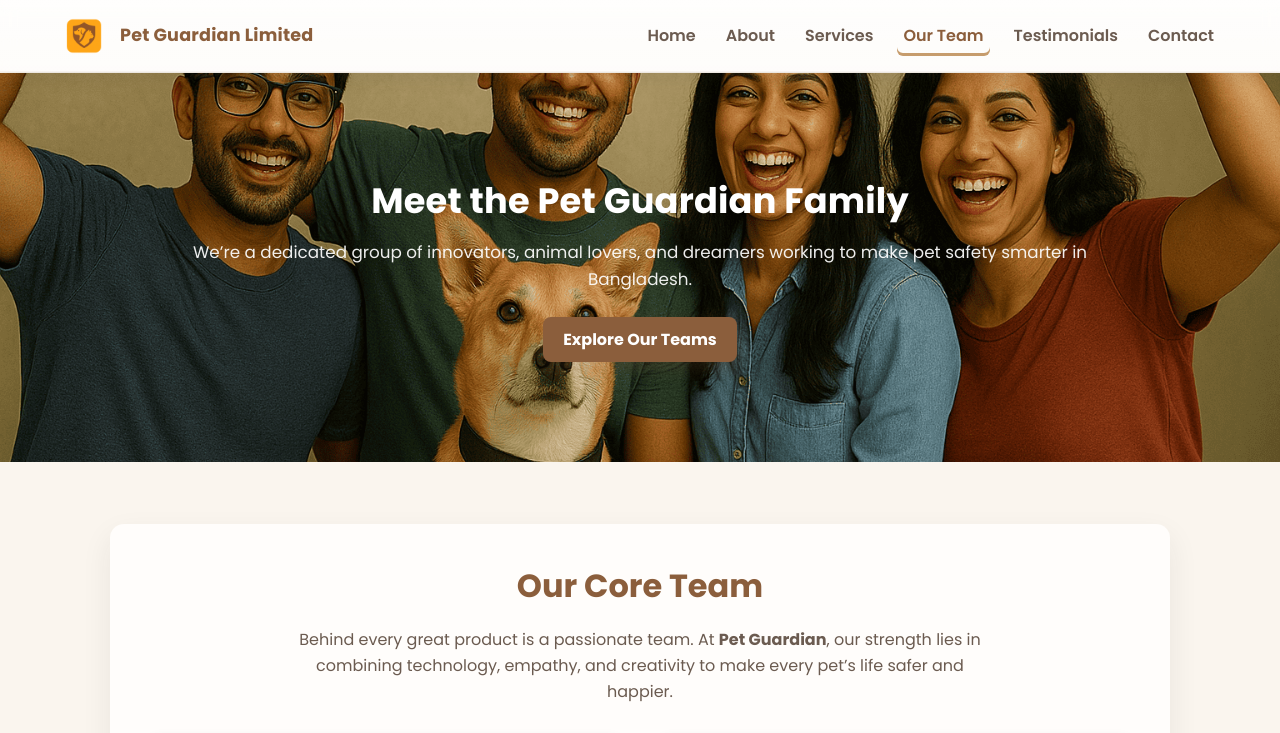
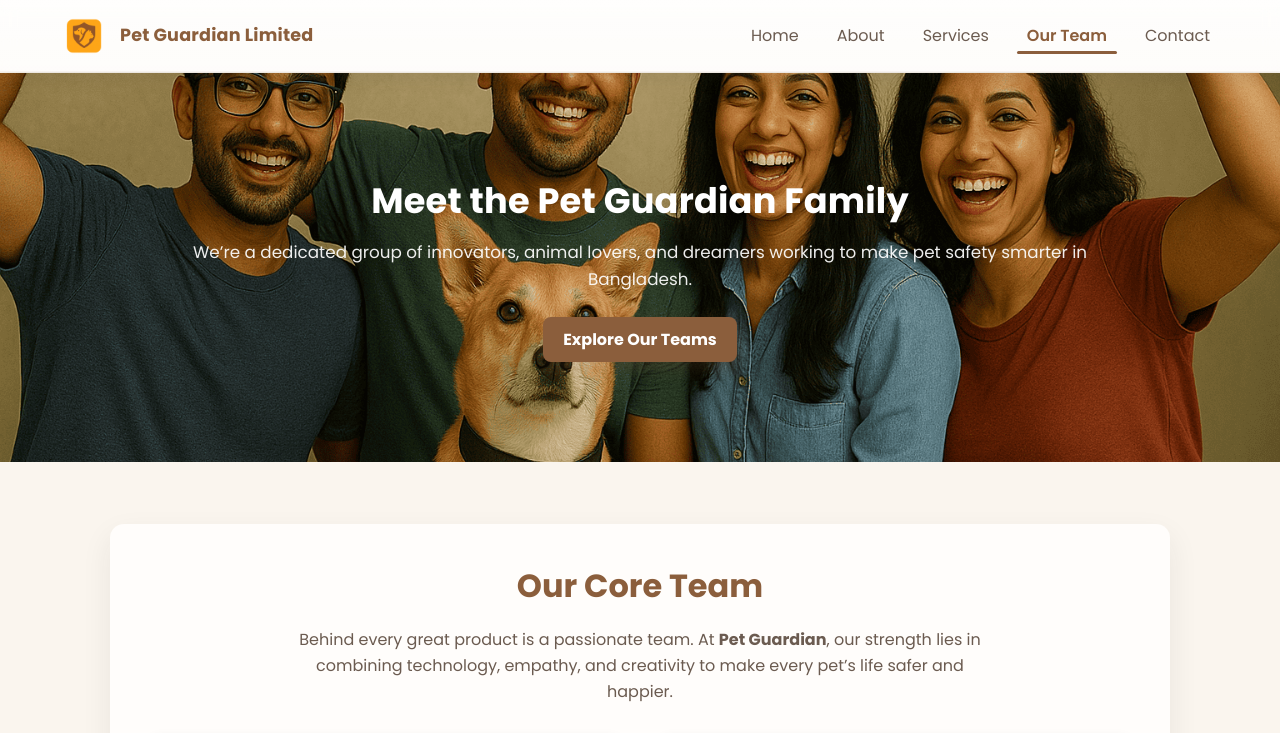
Before and after one commit to petguardian-program/pet-guardian-limited, a plain HTML site: page team.html in a window 1280 px wide. Shown: the top 733 px of the page. Drawn offline with Linux system fonts and the light colour scheme.

Commit message:
Fix: nav indicator, logo area

```diff
--- a/style.css
+++ b/style.css
@@ -48,9 +48,40 @@
 .logo-area img{width:48px;height:48px;border-radius:10px;object-fit:cover}
 .logo-area h1{font-size:1.1rem;color:var(--accent-brown);font-weight:700;letter-spacing:.2px}
 .nav-links{display:flex;gap:18px;align-items:center}
-.nav-links a{color:var(--muted);text-decoration:none;font-weight:600;padding:8px 6px;border-radius:6px;transition:all .18s ease}
-.nav-links a:hover{color:var(--accent-brown);transform:translateY(-2px)}
-.nav-links a.active{color:var(--accent-brown);box-shadow:inset 0 -3px 0 var(--accent-soft);}
+/* .nav-links a{color:var(--muted);text-decoration:none;font-weight:600;padding:8px 6px;border-radius:6px;transition:all .18s ease} */
+/* .nav-links a:hover{color:var(--accent-brown);transform:translateY(-2px)} */
+/* .nav-links a.active{color:var(--accent-brown);box-shadow:inset 0 -3px 0 var(--accent-soft);} */
+
+.nav-links a {
+  position: relative;
+  color: var(--text-color);
+  text-decoration: none;
+  padding: 6px 10px;
+  transition: color 0.3s ease;
+}
+
+.nav-links a::after {
+  content: "";
+  position: absolute;
+  left: 0;
+  bottom: 0;
+  width: 0%;
+  height: 3px;
+  background: var(--accent-brown);
+  border-radius: 2px;
+  transition: width 0.3s ease;
+}
+
+.nav-links a:hover::after,
+.nav-links a.active::after {
+  width: 100%;
+}
+
+.nav-links a.active {
+  color: var(--accent-brown);
+  font-weight: 600;
+}
+
 
 /* hamburger for mobile */
 .hamburger{display:none;flex-direction:column;gap:5px;cursor:pointer}
--- a/team.html
+++ b/team.html
@@ -12,17 +12,17 @@
   <!-- Header -->
   <header class="top-nav">
     <div class="nav-container">
-      <div class="logo-area">
-        <img src="images/logo.png" alt="Pet Guardian logo">
-        <h1>Pet Guardian Limited</h1>
-      </div>
+      <a href="index.html" class="logo-area" style="text-decoration: none; color: inherit;">
+      <img src="images/logo.png" alt="Pet Guardian Logo">
+      <h1>Pet Guardian Limited</h1>
+    </a>
       <div class="hamburger" id="hamburger"><span></span><span></span><span></span></div>
       <nav class="nav-links" id="navLinks">
         <a href="index.html">Home</a>
         <a href="about.html">About</a>
         <a href="services.html">Services</a>
         <a href="team.html" class="active">Our Team</a>
-        <a href="testimonials.html">Testimonials</a>
+        <!-- <a href="testimonials.html">Testimonials</a> -->
         <a href="contact.html">Contact</a>
       </nav>
     </div>
```
Also changed, not shown: about.html (+5 -5 lines), contact.html (+7 -4 lines), index.html (+3 -3 lines), services.html (+3 -3 lines), testimonials.html (+4 -3 lines).
